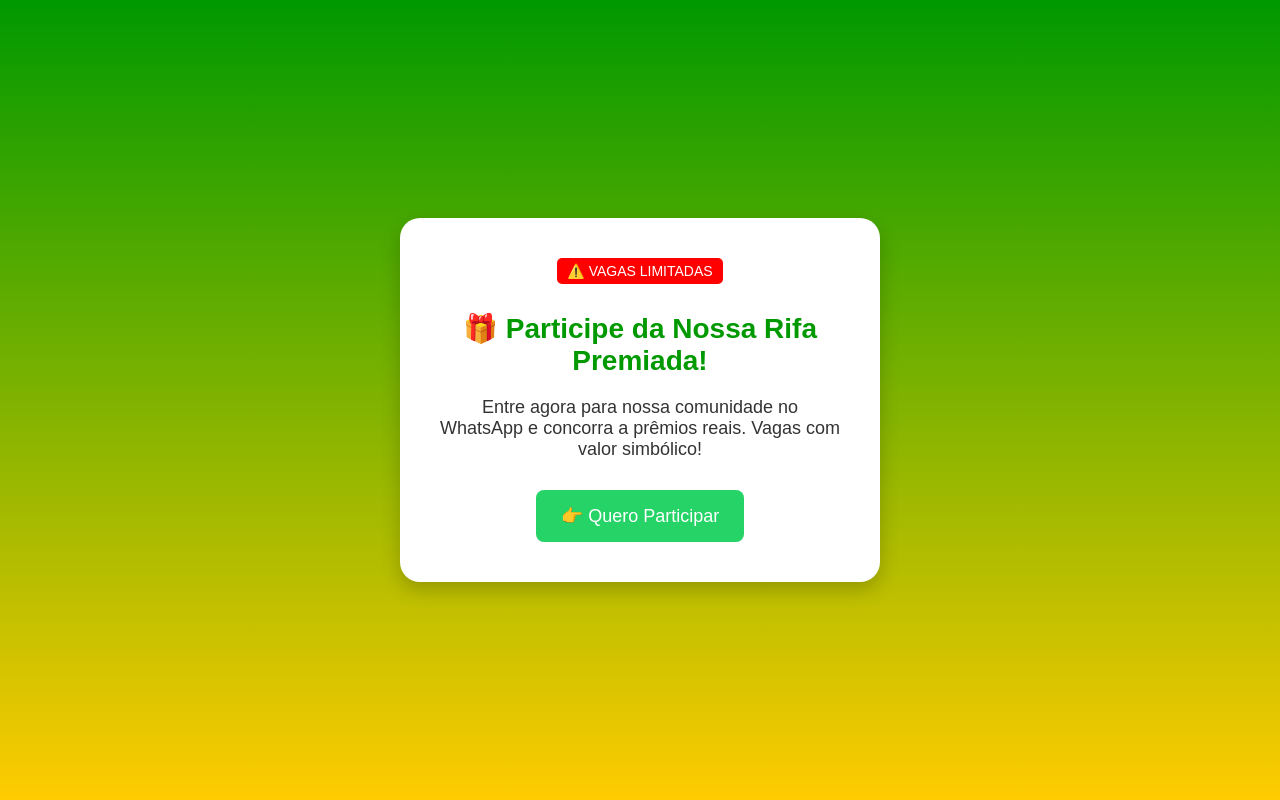
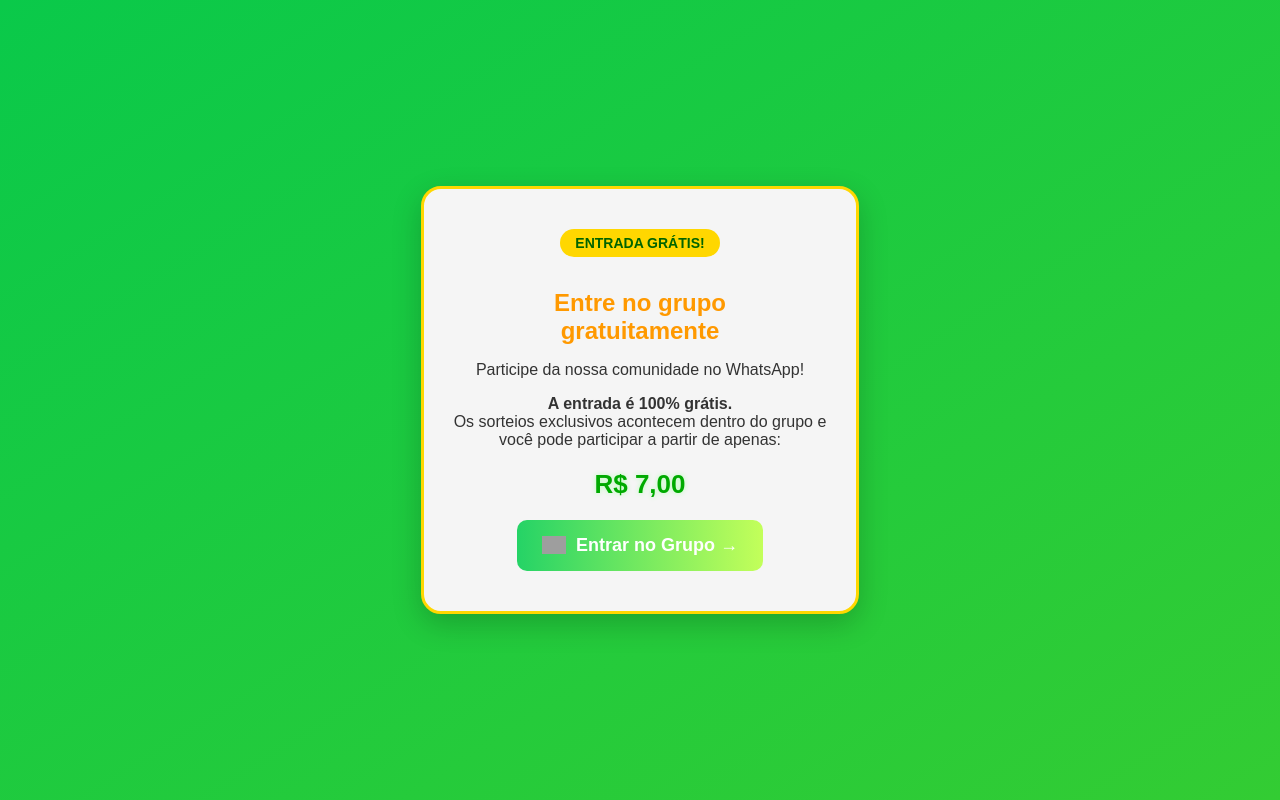
Before and after one commit to Fabioboli/cp, a plain HTML site: page index.html in a window 1280 px wide. Drawn offline with Linux system fonts and the light colour scheme; grey boxes are pictures that could not be loaded.

Commit message:
Update index.html

```diff
--- a/index.html
+++ b/index.html
@@ -1,75 +1,91 @@
 <!DOCTYPE html>
 <html lang="pt-BR">
 <head>
-  <meta charset="UTF-8" />
-  <meta name="viewport" content="width=device-width, initial-scale=1.0"/>
-  <title>Rifa Premiada</title>
+  <meta charset="UTF-8">
+  <meta name="viewport" content="width=device-width, initial-scale=1.0">
+  <title>Entre no Grupo</title>
   <style>
     body {
       margin: 0;
       padding: 0;
       font-family: 'Arial', sans-serif;
-      background: linear-gradient(to bottom, #009900, #ffcc00);
+      background: linear-gradient(to bottom right, #0ac94a, #33cc33);
       display: flex;
+      justify-content: center;
+      align-items: center;
+      height: 100vh;
+    }
+    .box {
+      background: #f5f5f5;
+      border: 3px solid #FFD700;
+      border-radius: 20px;
+      padding: 40px 30px;
+      text-align: center;
+      max-width: 380px;
+      box-shadow: 0 10px 30px rgba(0, 0, 0, 0.2);
+    }
+    .badge {
+      background-color: #FFD700;
+      color: #006400;
+      font-weight: bold;
+      padding: 6px 15px;
+      border-radius: 20px;
+      display: inline-block;
+      margin-bottom: 15px;
+      font-size: 14px;
+    }
+    h1 {
+      color: #FF9900;
+      font-size: 24px;
+      margin-bottom: 15px;
+    }
+    p {
+      font-size: 16px;
+      color: #333;
+      margin-bottom: 10px;
+    }
+    .price {
+      font-size: 26px;
+      font-weight: bold;
+      color: #00aa00;
+      margin: 20px 0;
+      text-shadow: 0 0 5px #b6ffb6;
+    }
+    .button {
+      background: linear-gradient(to right, #25D366, #c3ff5a);
+      color: white;
+      text-decoration: none;
+      padding: 15px 25px;
+      border-radius: 10px;
+      display: inline-flex;
       align-items: center;
       justify-content: center;
-      height: 100vh;
-      text-align: center;
+      font-size: 18px;
+      font-weight: bold;
+      transition: background 0.3s;
     }
-    .container {
-      background: #fff;
-      padding: 40px;
-      border-radius: 20px;
-      box-shadow: 0 8px 20px rgba(0, 0, 0, 0.2);
-      max-width: 400px;
-      width: 90%;
+    .button:hover {
+      background: #1ebe5b;
     }
-    h1 {
-      color: #009900;
-      font-size: 28px;
-      margin-bottom: 20px;
-    }
-    p {
-      color: #333;
-      font-size: 18px;
-      margin-bottom: 30px;
-    }
-    a.button {
-      display: inline-block;
-      background-color: #25D366;
-      color: white;
-      padding: 15px 25px;
-      font-size: 18px;
-      text-decoration: none;
-      border-radius: 8px;
-      transition: background 0.3s ease;
-    }
-    a.button:hover {
-      background-color: #1ebe5b;
-    }
-    .urgente {
-      background: red;
-      color: white;
-      font-size: 14px;
-      padding: 5px 10px;
-      border-radius: 5px;
-      margin-bottom: 10px;
-      display: inline-block;
-      animation: pisca 1s infinite;
-    }
-    @keyframes pisca {
-      0% { opacity: 1; }
-      50% { opacity: 0.3; }
-      100% { opacity: 1; }
+    .button img {
+      width: 24px;
+      margin-right: 10px;
     }
   </style>
 </head>
 <body>
-  <div class="container">
-    <div class="urgente">⚠️ VAGAS LIMITADAS</div>
-    <h1>🎁 Participe da Nossa Rifa Premiada!</h1>
-    <p>Entre agora para nossa comunidade no WhatsApp e concorra a prêmios reais. Vagas com valor simbólico!</p>
-    <a class="button" href="https://chat.whatsapp.com/DgFFcKwlLDJLPLPNlAT27t" target="_blank">👉 Quero Participar</a>
+  <div class="box">
+    <div class="badge">ENTRADA GRÁTIS!</div>
+    <h1>Entre no grupo<br>gratuitamente</h1>
+    <p>Participe da nossa comunidade no WhatsApp!</p>
+    <p><strong>A entrada é 100% grátis.</strong><br>
+    Os sorteios exclusivos acontecem dentro do grupo e<br>
+    você pode participar a partir de apenas:</p>
+    <div class="price">R$ 7,00</div>
+    <a class="button" href="https://chat.whatsapp.com/DgFFcKwlLDJLPLPNlAT27t" target="_blank">
+      <img src="https://img.icons8.com/ios-filled/50/ffffff/whatsapp.png" alt="WhatsApp">
+      Entrar no Grupo →
+    </a>
   </div>
 </body>
 </html>
```
